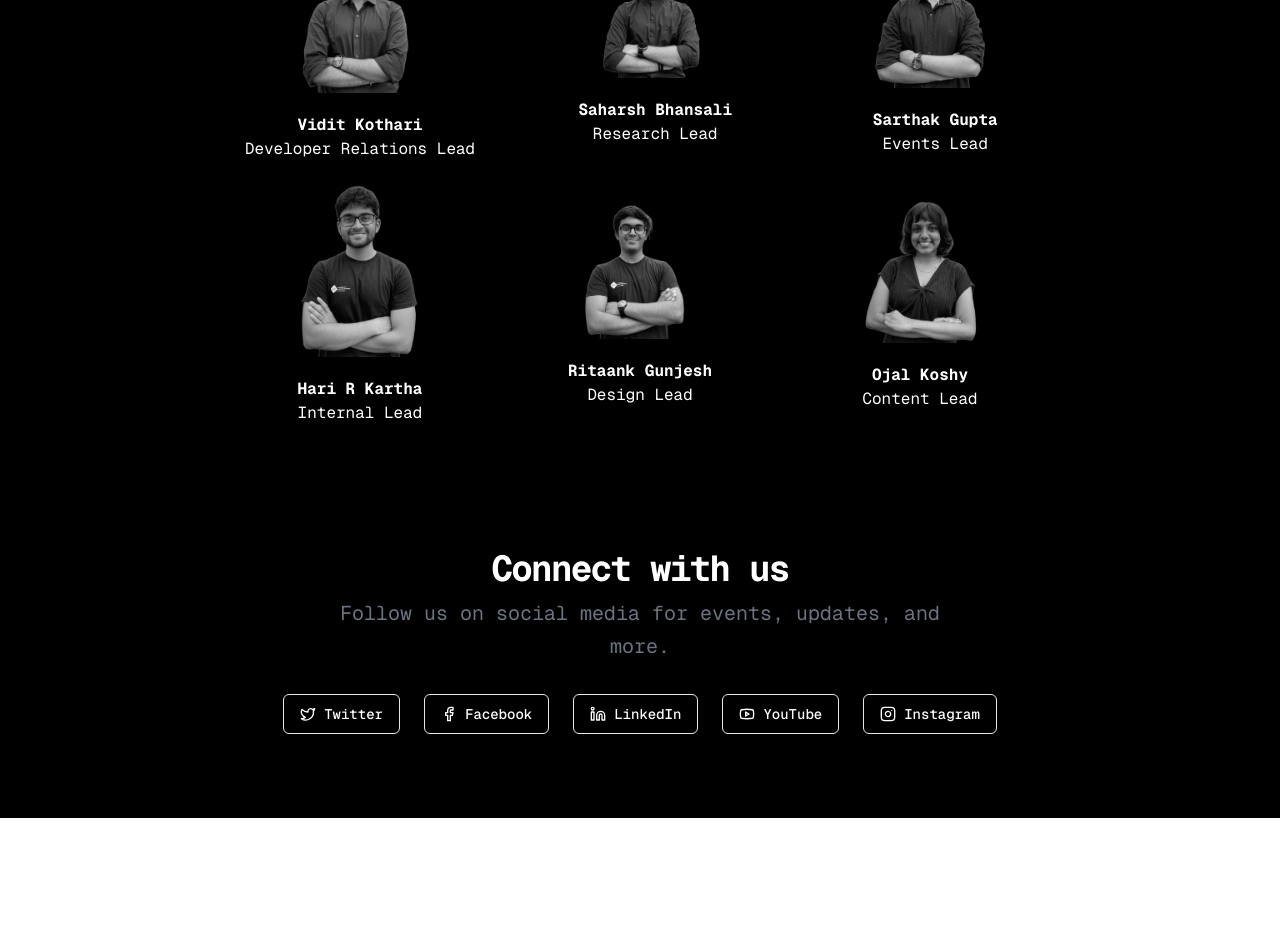
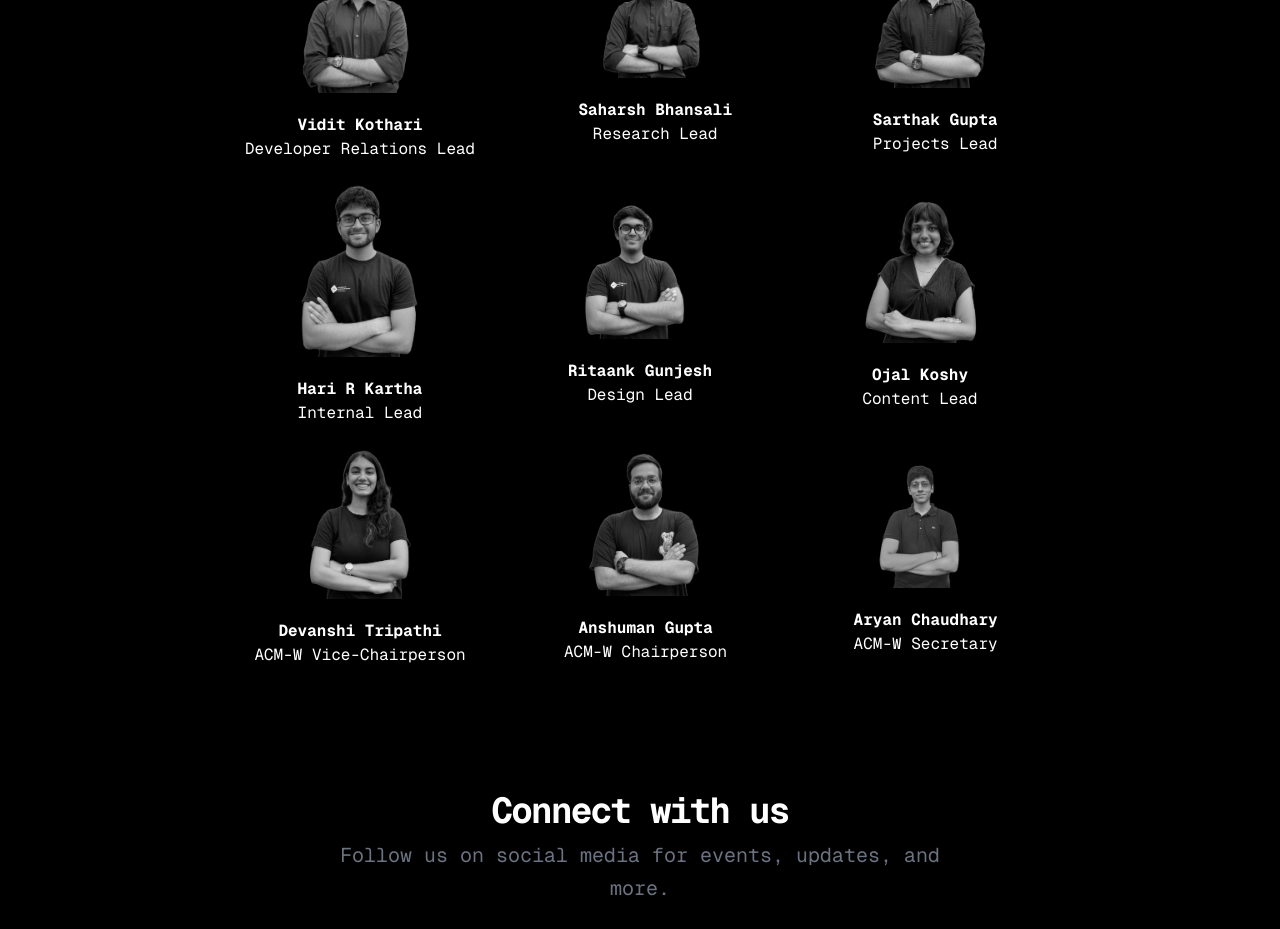
Before and after one commit to RohanKhatua/acm-website-24, a Next.js app: page / in a window 1280 px wide. Shown: the part 1940-2869 px from the top of the page. Before the commit the page ends 2758 px from the top, so only its background shows below. Built offline with nearby package versions, Linux system fonts and the light colour scheme.

Commit message:
add metadata, pos fix, add L board

```diff
--- a/src/app/layout.tsx
+++ b/src/app/layout.tsx
@@ -3,8 +3,8 @@ import "~/styles/globals.css";
 import { GeistMono } from "geist/font/mono";
 
 export const metadata = {
-  title: "Create T3 App",
-  description: "Generated by create-t3-app",
+  title: "ACM-VIT",
+  description: "Association for Computing Machinery, VIT Vellore",
   icons: [{ rel: "icon", url: "/favicon.ico" }],
 };
 
--- a/src/components/team.tsx
+++ b/src/components/team.tsx
@@ -27,18 +27,18 @@ export default function Team() {
             <div className="flex flex-row gap-5 md:gap-20 items-center justify-center">
                 <BoardMember img="/vidit.png" name="Vidit Kothari" pos="Developer Relations Lead"></BoardMember>
                 <BoardMember img="/saharsh.png" name="Saharsh Bhansali" pos="Research Lead"></BoardMember>
-                <BoardMember img="/sarthak.png" name="Sarthak Gupta" pos="Events Lead"></BoardMember>
+                <BoardMember img="/sarthak.png" name="Sarthak Gupta" pos="Projects Lead"></BoardMember>
             </div>
             <div className="flex flex-row gap-5 md:gap-20 items-center justify-center">
                 <BoardMember img="/hari.png" name="Hari R Kartha" pos="Internal Lead"></BoardMember>
                 <BoardMember img="/ritaank.png" name="Ritaank Gunjesh" pos="Design Lead"></BoardMember>
                 <BoardMember img="/ojal.png" name="Ojal Koshy" pos="Content Lead"></BoardMember>
             </div>
-
-
-
-
-
+            <div className="flex flex-row gap-5 md:gap-20 items-center justify-center">
+                <BoardMember img="/devanshi.png" name="Devanshi Tripathi" pos="ACM-W Vice-Chairperson"></BoardMember>
+                <BoardMember img="/anshuman.png" name="Anshuman Gupta" pos="ACM-W Chairperson"></BoardMember>
+                <BoardMember img="/aryan.png" name="Aryan Chaudhary" pos="ACM-W Secretary"></BoardMember>
+            </div>
         </div>
 
     );
```
